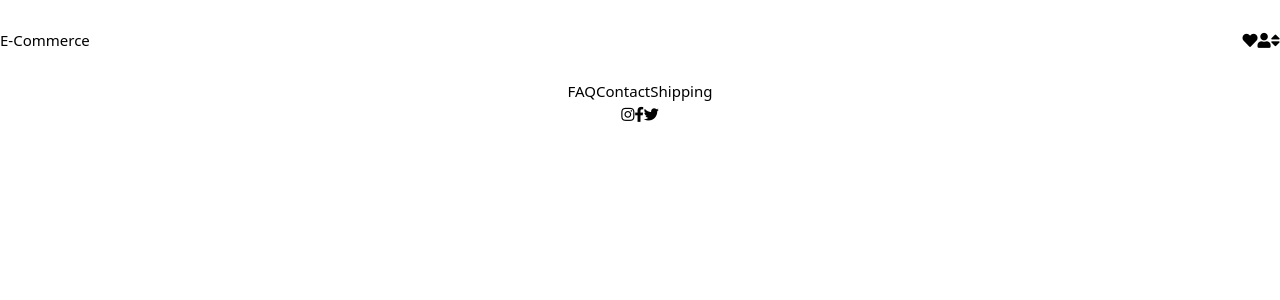
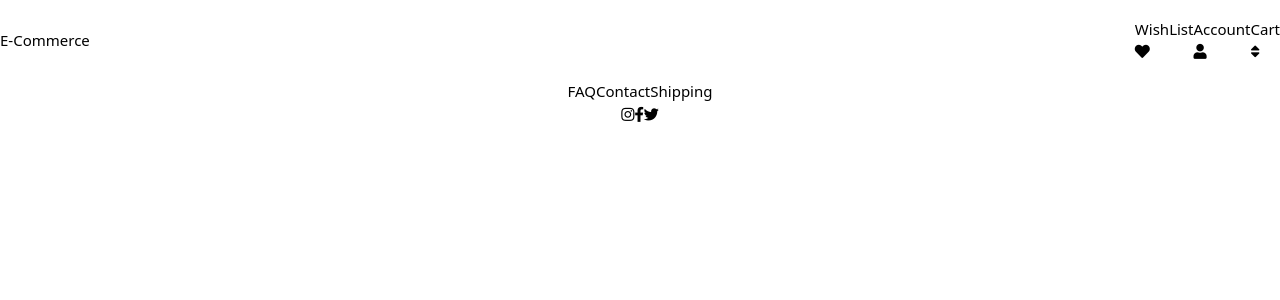
Before and after one commit to soyed/e-commerce-project, a React app: page /home in a window 1280 px wide. Shown: the top 300 px of the page. Built offline with nearby package versions, Linux system fonts and the light colour scheme.

Commit message:
setting for homepage header completed

```diff
--- a/src/App.tsx
+++ b/src/App.tsx
@@ -25,7 +25,7 @@ const App = () => {
         <Route path={LinkPath.SHIPPING} />
 
         {/* Not found page */}
-        <Route path='*' />
+        <Route path={LinkPath.NOTFOUND} />
       </Switch>
     </>
   );
--- a/src/UIKit/UIIcon/UIIcon.tsx
+++ b/src/UIKit/UIIcon/UIIcon.tsx
@@ -3,6 +3,7 @@ import ClassNames from 'classnames';
 import { IconType } from '../../utils/icons';
 import UILink from '../UILink/UILink';
 import { RouteType } from '../../routes/utils';
+import classNames from 'classnames';
 require('./UIIcon.scss');
 
 interface UIIconProps {
@@ -12,15 +13,48 @@ interface UIIconProps {
   linkTo: string;
   iconText?: string;
   linkType: RouteType;
+  iconContainerClassName?: string;
+  iconTextClassName?: string;
 }
 
 const UIIcon: React.FC<UIIconProps> = (props) => {
-  const { containerClassName, iconClassName, iconType, linkTo, linkType } =
-    props;
+  const {
+    containerClassName,
+    iconClassName,
+    iconType,
+    linkTo,
+    linkType,
+    iconContainerClassName,
+    iconText,
+    iconTextClassName,
+  } = props;
   return (
     <div className={ClassNames('icon__container', containerClassName)}>
-      <UILink linkTo={linkTo} isActive={false} linkType={RouteType.SOCIAL}>
-        <i className={ClassNames('icon__content', iconType, iconClassName)}></i>
+      <UILink linkTo={linkTo} isActive={false} linkType={linkType}>
+        <div
+          className={ClassNames(
+            'icon__container--content',
+            iconContainerClassName
+          )}
+        >
+          {iconText && (
+            <p
+              className={classNames(
+                'icon__container--content__text',
+                iconTextClassName
+              )}
+            >
+              {iconText}
+            </p>
+          )}
+          <i
+            className={ClassNames(
+              'icon__container--content__social-icon',
+              iconType,
+              iconClassName
+            )}
+          ></i>
+        </div>
       </UILink>
     </div>
   );
--- a/src/components/HomePage/Footer/Footer.tsx
+++ b/src/components/HomePage/Footer/Footer.tsx
@@ -1,5 +1,5 @@
 import React from 'react';
-import { LinkPath, RouteType } from '../../../routes/utils';
+import { LinkPath, RouteType, SocialLink } from '../../../routes/utils';
 import UIIcon from '../../../UIKit/UIIcon/UIIcon';
 import UILink from '../../../UIKit/UILink/UILink';
 import { IconType } from '../../../utils/icons';
@@ -21,17 +21,17 @@ const Footer = () => {
       <div className='flex justify-center align-center'>
         <UIIcon
           iconType={IconType.INSTAGRAM}
-          linkTo={'https://www.instagram.com'}
+          linkTo={SocialLink.INSTAGRAM}
           linkType={RouteType.SOCIAL}
         />
         <UIIcon
           iconType={IconType.FACEBOOK}
-          linkTo={'https://www.facebook.com'}
+          linkTo={SocialLink.FACEBOOK}
           linkType={RouteType.SOCIAL}
         />
         <UIIcon
           iconType={IconType.TWITTER}
-          linkTo={'https://www.twitter.com'}
+          linkTo={SocialLink.TWITTER}
           linkType={RouteType.SOCIAL}
         />
       </div>
--- a/src/components/HomePage/Header/Header.tsx
+++ b/src/components/HomePage/Header/Header.tsx
@@ -17,16 +17,19 @@ const Header = () => {
           iconType={IconType.LIKE}
           linkTo={LinkPath.FAVORITES}
           linkType={RouteType.COMMERCE}
+          iconText={'WishList'}
         />
         <UIIcon
           iconType={IconType.USER}
           linkTo={LinkPath.ACCOUNT}
           linkType={RouteType.COMMERCE}
+          iconText={'Account'}
         />
         <UIIcon
           iconType={IconType.SORT}
           linkTo={LinkPath.CART}
           linkType={RouteType.COMMERCE}
+          iconText={'Cart'}
         />
       </div>
     </div>
--- a/src/routes/utils.ts
+++ b/src/routes/utils.ts
@@ -17,3 +17,12 @@ export enum LinkPath {
   // NOT Found
   NOTFOUND = '*',
 }
+
+export enum SocialLink {
+  FACEBOOK = 'https://www.facebook.com',
+  TWITTER = 'https://www.twitter.com',
+  LINKEDIN = 'https://www.linkedin.com/in/samuel-oyediran-823450181/',
+  GITHUB = 'https://www.github.com/soyed',
+  INSTAGRAM = 'https://www.instagram.com',
+  TWEETME = 'https://twitter.com/AnonCoder45',
+}
```
